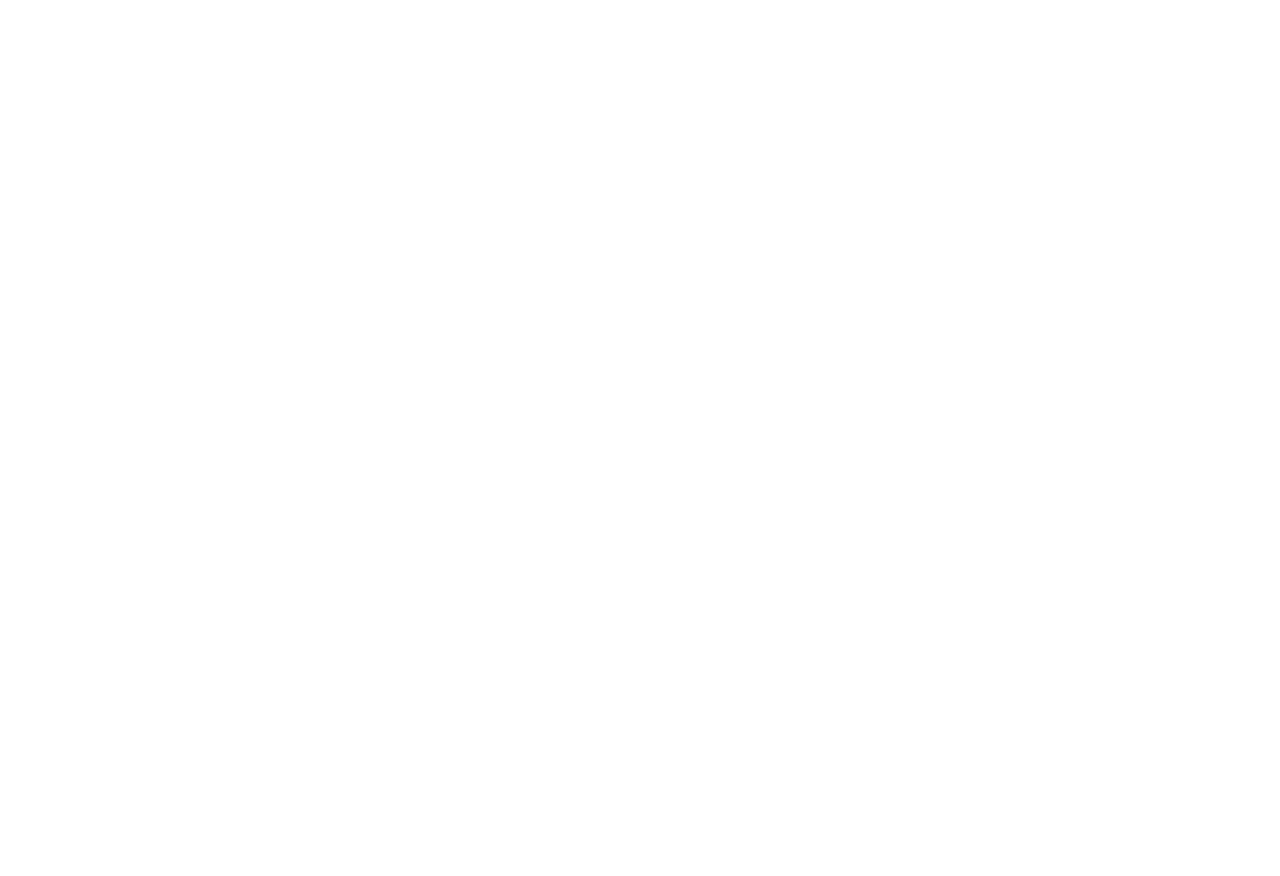
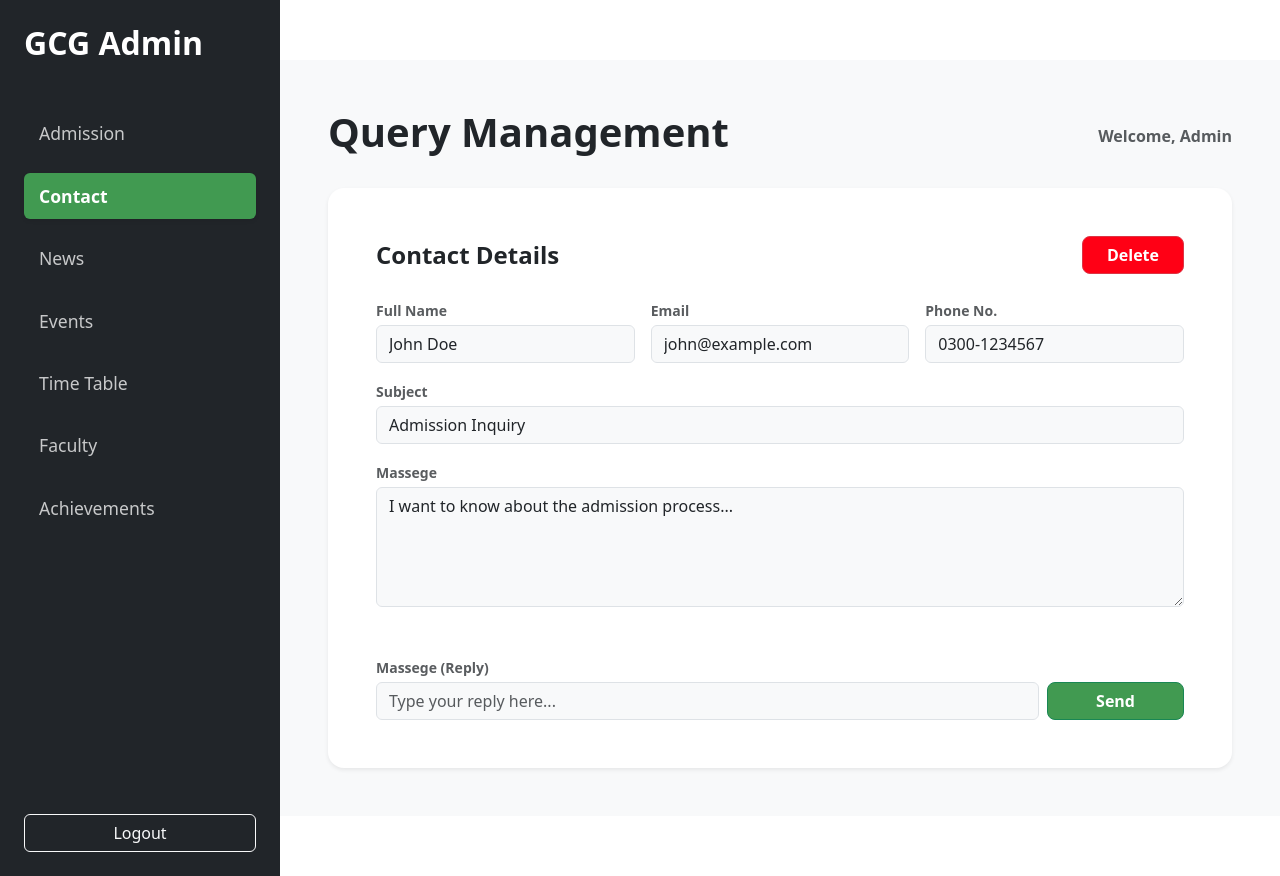
Before and after one commit to mahnooradnan491-boop/gcg, a React app in the folder frontend/: page /admin/contact in a window 1280 px wide. Before the commit this address had no page. Before the commit the page ends 800 px from the top, so only its background shows below. Built offline with nearby package versions, Linux system fonts and the light colour scheme; the HTML template or start-up script is replaced by a standard one.

Commit message:
admin news and contact

```diff
--- /dev/null
+++ b/frontend/src/Admin/pages/NewsManagement.jsx
@@ -0,0 +1,98 @@
+import React, { useState } from 'react'
+import { Link } from 'react-router-dom'
+import './Admin.css'
+
+function NewsManagement() {
+  const [newsData, setNewsData] = useState({
+    postedBy: '',
+    date: '',
+    category: '',
+    title: '',
+    description: ''
+  });
+
+  const handleChange = (e) => {
+    const { name, value } = e.target;
+    setNewsData({ ...newsData, [name]: value });
+  };
+
+  const handlePublish = (e) => {
+    e.preventDefault();
+    console.log("News Published:", newsData);
+    alert("News Published Successfully!");
+  };
+
+  const handleDelete = () => {
+    alert("News Deleted!");
+  };
+
+  return (
+    <div className="admin-container d-flex">
+
+      <aside className="sidebar bg-dark text-white p-4">
+        <h2 className="fw-bold mb-5">GCG Admin</h2>
+        <nav className="nav flex-column gap-3">
+          <Link to="/admin/admission" className="nav-link text-white opacity-75 text-decoration-none">Admission</Link>
+          <Link to="/admin/contact" className="nav-link text-white opacity-75 text-decoration-none">Contact</Link>
+          <Link to="/admin/news" className="nav-link active-link text-white fw-bold bg-success rounded shadow-sm text-decoration-none">News</Link>
+          <div className="nav-link text-white opacity-75">Events</div>
+          <div className="nav-link text-white opacity-75">Time Table</div>
+          <div className="nav-link text-white opacity-75">Faculty</div>
+          <div className="nav-link text-white opacity-75">Achievements</div>
+        </nav>
+        <button className="btn btn-outline-light mt-auto logout-btn">Logout</button>
+      </aside>
+
+
+      <main className="main-content flex-grow-1 p-5 bg-light">
+        <div className="d-flex justify-content-between align-items-center mb-4">
+          <h1 className="fw-bold">News Management</h1>
+          <span className="text-muted fw-bold">Welcome, Admin</span>
+        </div>
+
+        <div className="content-card bg-white p-5 rounded-4 shadow-sm border-0">
+          <div className="d-flex justify-content-between align-items-center mb-4">
+            <h4 className="fw-bold m-0">News Details</h4>
+            <button type="button" onClick={handleDelete} className="btn btn-danger px-4 rounded-3 fw-bold">Delete</button>
+          </div>
+
+          <form onSubmit={handlePublish}>
+            <div className="row g-3">
+              <div className="col-md-4">
+                <label className="small fw-bold text-muted mb-1">Posted By</label>
+                <input type="text" name="postedBy" className="form-control bg-light" placeholder="Admin Name" value={newsData.postedBy} onChange={handleChange} />
+              </div>
+              <div className="col-md-4">
+                <label className="small fw-bold text-muted mb-1">Date</label>
+                <input type="date" name="date" className="form-control bg-light" value={newsData.date} onChange={handleChange} />
+              </div>
+              <div className="col-md-4">
+                <label className="small fw-bold text-muted mb-1">Category</label>
+                <select name="category" className="form-select bg-light" value={newsData.category} onChange={handleChange}>
+                  <option value="">Select Category</option>
+                  <option value="Academic">Academic</option>
+                  <option value="Sports">Sports</option>
+                  <option value="Admission">Admission</option>
+                </select>
+              </div>
+              <div className="col-12 mt-3">
+                <label className="small fw-bold text-muted mb-1">Title</label>
+                <input type="text" name="title" className="form-control bg-light" placeholder="Enter news title" value={newsData.title} onChange={handleChange} />
+              </div>
+              <div className="col-12 mt-3">
+                <label className="small fw-bold text-muted mb-1">Description</label>
+                <textarea name="description" className="form-control bg-light" rows="6" placeholder="Enter full news description" value={newsData.description} onChange={handleChange}></textarea>
+              </div>
+
+              <div className="col-12 mt-4 text-end">
+                <button type="submit" className="btn btn-success px-5 py-2 fw-bold rounded-3" style={{backgroundColor: '#419a51'}}>Publish</button>
+              </div>
+            </div>
+          </form>
+        </div>
+      </main>
+    </div>
+  );
+}
+
+export default NewsManagement;
--- /dev/null
+++ b/frontend/src/Admin/pages/admin.css
@@ -0,0 +1,58 @@
+.admin-container {
+    min-height: 100vh;
+}
+
+
+.sidebar {
+    width: 280px;
+    display: flex;
+    flex-direction: column;
+    background-color: #1a1d20 !important;
+}
+
+.sidebar .nav-link {
+    cursor: pointer;
+    font-size: 1.1rem;
+    padding: 10px 15px;
+    transition: 0.3s;
+}
+
+.sidebar .active-link {
+    background-color: #419a51 !important; /* Green from your image */
+}
+
+.logout-btn {
+    border-radius: 10px;
+    padding: 10px;
+    margin-top: 50px;
+}
+
+/* Main Content Styling */
+.main-content {
+    background-color: #f8f9fa;
+}
+
+.content-card {
+    border-radius: 25px !important;
+}
+
+.form-control {
+    border: 1px solid #dee2e6;
+    padding: 12px;
+    border-radius: 8px;
+}
+
+.form-control:focus {
+    box-shadow: none;
+    border-color: #419a51;
+}
+
+.btn-success {
+    background-color: #419a51 !important;
+    border: none;
+}
+
+.btn-danger {
+    background-color: #ff0015 !important;
+    border: none;
+}
--- /dev/null
+++ b/frontend/src/Admin/pages/contactQuery.jsx
@@ -0,0 +1,99 @@
+import React, { useState } from 'react'
+import './Admin.css'
+
+function ContactQuery() {
+
+  const [queryData, setQueryData] = useState({
+    fullName: 'John Doe',
+    email: 'john@example.com',
+    phone: '0300-1234567',
+    subject: 'Admission Inquiry',
+    message: 'I want to know about the admission process...',
+    reply: ''
+  });
+
+  const handleDelete = () => {
+    alert("Query Deleted!");
+  };
+
+  const handleSendReply = (e) => {
+    e.preventDefault();
+    alert("Reply Sent: " + queryData.reply);
+  };
+
+  return (
+    <div className="admin-container d-flex">
+
+      <aside className="sidebar bg-dark text-white p-4">
+        <h2 className="fw-bold mb-5">GCG Admin</h2>
+        <nav className="nav flex-column gap-3">
+          <div className="nav-link text-white opacity-75">Admission</div>
+          <div className="nav-link active-link text-white fw-bold bg-success rounded shadow-sm">Contact</div>
+          <div className="nav-link text-white opacity-75">News</div>
+          <div className="nav-link text-white opacity-75">Events</div>
+          <div className="nav-link text-white opacity-75">Time Table</div>
+          <div className="nav-link text-white opacity-75">Faculty</div>
+          <div className="nav-link text-white opacity-75">Achievements</div>
+        </nav>
+        <button className="btn btn-outline-light mt-auto logout-btn">Logout</button>
+      </aside>
+
+
+      <main className="main-content flex-grow-1 p-5 bg-light">
+        <div className="d-flex justify-content-between align-items-center mb-4">
+          <h1 className="fw-bold">Query Management</h1>
+          <span className="text-muted fw-bold">Welcome, Admin</span>
+        </div>
+
+        <div className="content-card bg-white p-5 rounded-4 shadow-sm border-0">
+          <div className="d-flex justify-content-between align-items-center mb-4">
+            <h4 className="fw-bold m-0">Contact Details</h4>
+            <button onClick={handleDelete} className="btn btn-danger px-4 rounded-3 fw-bold">Delete</button>
+          </div>
+
+          <form onSubmit={handleSendReply}>
+            <div className="row g-3">
+              <div className="col-md-4">
+                <label className="small fw-bold text-muted mb-1">Full Name</label>
+                <input type="text" className="form-control bg-light" value={queryData.fullName} readOnly />
+              </div>
+              <div className="col-md-4">
+                <label className="small fw-bold text-muted mb-1">Email</label>
+                <input type="email" className="form-control bg-light" value={queryData.email} readOnly />
+              </div>
+              <div className="col-md-4">
+                <label className="small fw-bold text-muted mb-1">Phone No.</label>
+                <input type="text" className="form-control bg-light" value={queryData.phone} readOnly />
+              </div>
+              <div className="col-12 mt-3">
+                <label className="small fw-bold text-muted mb-1">Subject</label>
+                <input type="text" className="form-control bg-light" value={queryData.subject} readOnly />
+              </div>
+              <div className="col-12 mt-3">
+                <label className="small fw-bold text-muted mb-1">Massege</label>
+                <textarea className="form-control bg-light" rows="5" value={queryData.message} readOnly></textarea>
+              </div>
+
+
+              <div className="col-12 mt-5">
+                <label className="small fw-bold text-muted mb-1">Massege (Reply)</label>
+                <div className="d-flex gap-2">
+                  <input
+                    type="text"
+                    className="form-control bg-light"
+                    placeholder="Type your reply here..."
+                    value={queryData.reply}
+                    onChange={(e) => setQueryData({...queryData, reply: e.target.value})}
+                  />
+                  <button type="submit" className="btn btn-success px-5 fw-bold rounded-3">Send</button>
+                </div>
+              </div>
+            </div>
+          </form>
+        </div>
+      </main>
+    </div>
+  );
+}
+
+export default ContactQuery;
--- a/frontend/src/main.jsx
+++ b/frontend/src/main.jsx
@@ -11,6 +11,8 @@
 import Register from './views/register'
 import Admission from './views/admission'
 import Admin from './views/admin/admin'
+import ContactQuery from './Admin/pages/contactQuery'
+import NewsManagement from './Admin/pages/NewsManagement';
 import 'bootstrap/dist/css/bootstrap.min.css'
 import 'bootstrap/dist/js/bootstrap.bundle.min'
 import './main.css'
@@ -28,7 +30,13 @@
         <Route path="/admission" element={<Admission />} />
         <Route path="/login" element={<Login />} />
         <Route path="/register" element={<Register />} />
+
+        {/* Admin Routes */}
         <Route path="/admin" element={<Admin />} />
+        <Route path="/admin/contact" element={<ContactQuery />} />
+        <Route path="/admin/news" element={<NewsManagement />} />
+
+
       </Routes>
     </BrowserRouter>
   </StrictMode>
```
